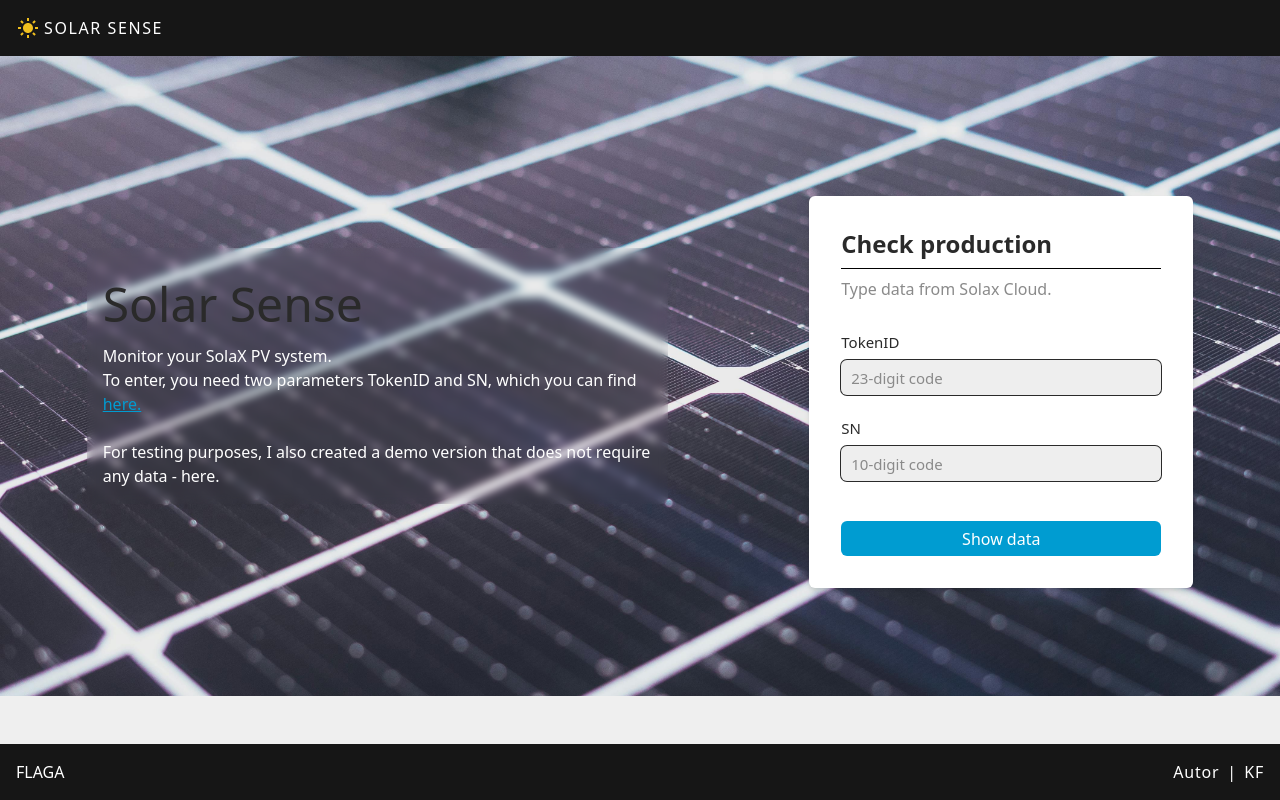
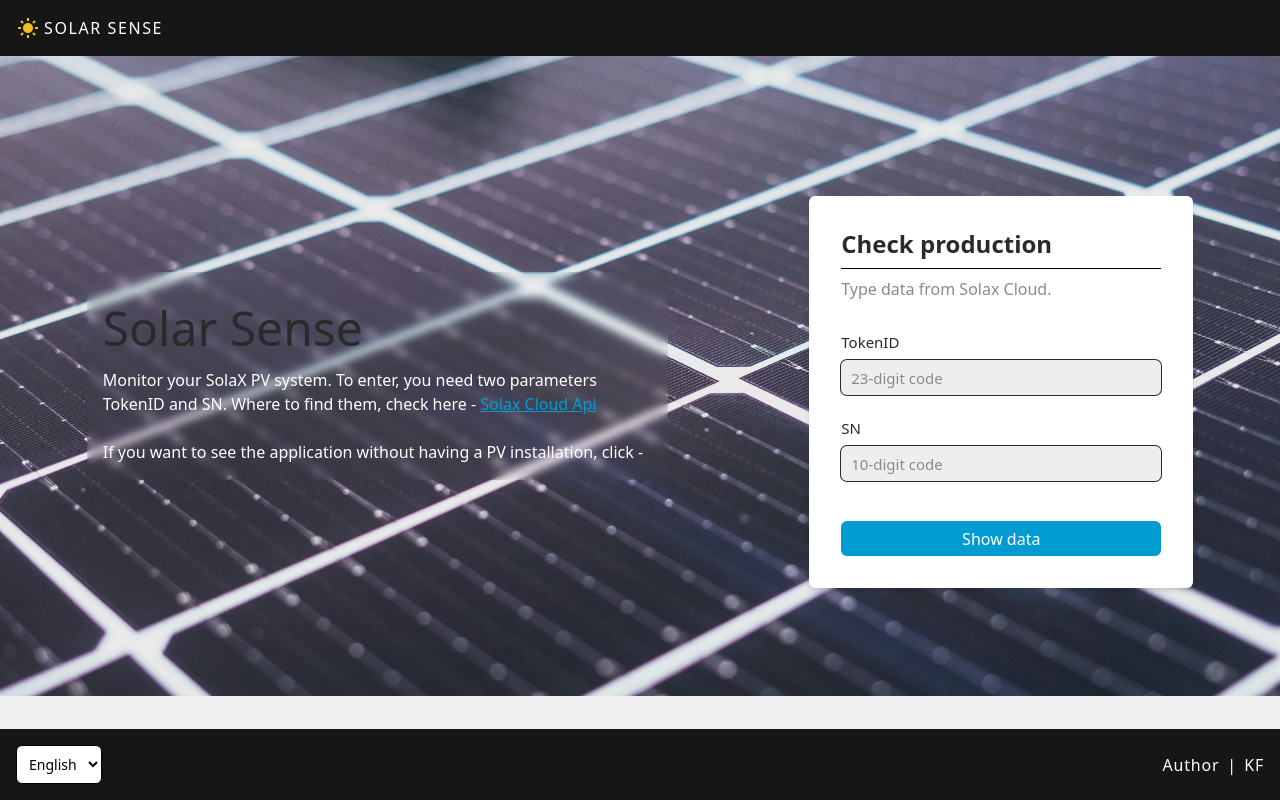
Before and after one commit to karolfaltyn/solar-sense, a React (Vite) app: page / in a window 1280 px wide. Built offline with nearby package versions, Linux system fonts and the light colour scheme.

Commit message:
added translation option

```diff
--- a/package.json
+++ b/package.json
@@ -14,14 +14,17 @@
   },
   "dependencies": {
     "@radix-ui/react-label": "^2.1.0",
+    "i18next": "^23.15.1",
     "react": "^18.3.1",
     "react-dom": "^18.3.1",
+    "react-i18next": "^15.0.1",
     "react-router-dom": "^6.26.1"
   },
   "devDependencies": {
     "@eslint/js": "^9.9.0",
     "@types/react": "^18.3.3",
     "@types/react-dom": "^18.3.0",
+    "@types/react-i18next": "^8.1.0",
     "@vitejs/plugin-react-swc": "^3.5.0",
     "autoprefixer": "^10.4.20",
     "eslint": "^9.9.0",
--- /dev/null
+++ b/public/assets/translation/en/global.json
@@ -0,0 +1,29 @@
+{
+    "header": {
+        "desc": "Monitor your SolaX PV system. To enter, you need two parameters TokenID and SN. Where to find them, check here - ",
+        "desc2": "If you want to see the application without having a PV installation, click -"
+    },
+    "form": {
+        "title": "Check production",
+        "desc": "Type data from Solax Cloud.",
+        "placeholder": "23-digit code",
+        "placeholder2": "10-digit code",
+        "button": "Show data"
+    },
+    "production": {
+        "time": "Data time",
+        "pvpower": "PV Power",
+        "ytoday": "Yeld Today",
+        "consumed": "Consumed Energy",
+        "feed": "Feed in Energy",
+        "ytotal": "Yeld Total"
+    },
+    "footer": {
+        "author": "Author"
+    },
+    "error": {
+        "desc": "Page not found",
+        "button": "Let's go back."
+    }
+
+}
--- /dev/null
+++ b/public/assets/translation/pl/global.json
@@ -0,0 +1,28 @@
+{
+    "header": {
+        "desc": "Monitoruj swoją instalację PV SolaX. Do zalogowania potrzebujesz dwóch parametrów TokenID i SN. Zobacz gdzie je znaleźć tutaj - ",
+        "desc2": "Jeśli chcesz zobaczyć aplikację, nie mając instalacji PV kliknij -  "
+    },
+    "form": {
+        "title": "Sprawdź produkcję",
+        "desc": "Wprowadź dane z Solax Cloud.",
+        "placeholder": "23-cyfrowy kod",
+        "placeholder2": "10-cyfrowy kod",
+        "button": "Pokaż dane"
+    },
+    "production": {
+        "time": "Czas danych",
+        "pvpower": "Moc PV",
+        "ytoday": "Produkcja dzisiaj",
+        "consumed": "Zużyta energia",
+        "feed": "Energia wprowadzona",
+        "ytotal": "Produkcja całkowita"
+    },
+    "footer": {
+        "author": "Autor"
+    },
+    "error": {
+        "desc": "Strona nie znaleziona",
+        "button": "Powrót"
+    }
+}
--- a/src/main.tsx
+++ b/src/main.tsx
@@ -2,6 +2,7 @@ import { StrictMode } from "react";
 import { createRoot } from "react-dom/client";
 import { App } from "./App.tsx";
 import { ApiProvider } from "./services/ApiService.ts";
+import "./utils/i18n.ts";
 
 createRoot(document.getElementById("root")!).render(
   <StrictMode>
--- a/src/pages/Error.tsx
+++ b/src/pages/Error.tsx
@@ -2,7 +2,11 @@ import { Link } from "react-router-dom";
 import { Button } from "../components/Button";
 import img_bg from "/assets/images/owl-bg.jpg";
 
+import { useTranslation } from "react-i18next";
+
 export const Error = () => {
+  const { t } = useTranslation();
+
   return (
     <div className="flex h-[80vh] flex-col items-center justify-center">
       <div
@@ -10,10 +14,10 @@ export const Error = () => {
         style={{ backgroundImage: `url(${img_bg})` }}
       >
         <h1 className="py-4 text-5xl font-medium text-darkGray">Oops!</h1>
-        <p className="text-2xl font-semibold text-white">Page not found</p>
+        <p className="text-2xl font-semibold text-white">{t("error.desc")}</p>
         <Link to="/">
           <p className="w-64 p-4 font-medium uppercase tracking-widest">
-            <Button content="Let's go back." variant="primary" />
+            <Button content={t("error.button")} variant="primary" />
           </p>
         </Link>
       </div>
--- a/src/pages/Production.tsx
+++ b/src/pages/Production.tsx
@@ -2,7 +2,11 @@ import { useApiContext } from "../services/ApiService";
 import { Box } from "../components/Box";
 import { formatDate } from "../utils/date-formatting";
 
+import { useTranslation } from "react-i18next";
+
 export const Production = () => {
+  const { t } = useTranslation();
+
   const { data } = useApiContext();
 
   return (
@@ -12,12 +16,12 @@ export const Production = () => {
           {typeof data.result === "object" && data.result !== null ? (
             <>
               <Box
-                massage="Data Time"
+                massage={t("production.time")}
                 context={formatDate(data.result.uploadTime)}
               />
 
               <Box
-                massage="PV Power"
+                massage={t("production.pvpower")}
                 context={data.result.acpower}
                 units="W"
                 variant="x2y 2x2y"
@@ -31,14 +35,14 @@ export const Production = () => {
               />
 
               <Box
-                massage="Yeld Today"
+                massage={t("production.ytoday")}
                 context={data.result.yieldtoday}
                 units="kWh"
                 extraStyle="text-green"
               />
 
               <Box
-                massage="Consumed Energy"
+                massage={t("production.consumed")}
                 context={
                   data?.result?.consumeenergy === 0
                     ? "--"
@@ -49,7 +53,7 @@ export const Production = () => {
               />
 
               <Box
-                massage="Feed in Energy"
+                massage={t("production.feed")}
                 context={
                   data?.result?.feedinpower === 0
                     ? "--"
@@ -60,7 +64,7 @@ export const Production = () => {
               />
 
               <Box
-                massage="Yeld Total"
+                massage={t("production.ytotal")}
                 context={data.result.yieldtotal}
                 units="MWh"
                 variant="xy 3xy"
--- a/src/parts/Footer.tsx
+++ b/src/parts/Footer.tsx
@@ -1,15 +1,33 @@
+import { useTranslation } from "react-i18next";
+
 export const Footer = () => {
+  const { t, i18n } = useTranslation();
+
+  const changeLanguage = (lang: string) => {
+    i18n.changeLanguage(lang);
+    localStorage.setItem("language", lang);
+  };
+
   return (
     <footer className="inset-x-0 bottom-0 bg-grayBg">
       <div className="container flex justify-between p-4">
-        <p className="text-white">FLAGA</p>
-        <div className="flex gap-2 text-white">
+        <select
+          id="language"
+          onChange={(e) => changeLanguage(e.target.value)}
+          value={i18n.language}
+          className="border-gray-300 block rounded-md border bg-white p-2 shadow-sm focus:border-indigo-500 focus:outline-none focus:ring-indigo-500 sm:text-sm"
+        >
+          <option value="en">English</option>
+          <option value="pl">Polski</option>
+        </select>
+
+        <div className="flex items-center gap-2 text-white">
           <a
             href="https://karolfaltyn.github.io"
             target="_blank"
             className="flex gap-2"
           >
-            <p className="font-light tracking-wider">Autor</p>
+            <p className="font-light tracking-wider"> {t("footer.author")}</p>
             <p className="">|</p>
             <p className="tracking-wider">KF</p>
           </a>
--- a/src/parts/Header.tsx
+++ b/src/parts/Header.tsx
@@ -1,4 +1,8 @@
+import { useTranslation } from "react-i18next";
+
 export const Header = () => {
+  const { t } = useTranslation();
+
   return (
     <div className="flex flex-col rounded-md p-4 backdrop-blur-sm">
       <header>
@@ -7,18 +11,16 @@ export const Header = () => {
         </h1>
       </header>
       <p className="text-wrap font-medium text-white xs:w-[35ch] sm:w-[40ch] lg:w-[60ch]">
-        Monitor your SolaX PV system. <br /> To enter, you need two parameters
-        TokenID and SN, which you can find{" "}
+        {t("header.desc")}
         <a
           className="text-darkBlue underline"
           href="https://www.eu.solaxcloud.com/phoebus/resource/files/userGuide/Solax_API_for_End-user_V1.0.pdf"
           target="_blank"
         >
-          here.
-        </a>{" "}
+          Solax Cloud Api
+        </a>
         <br /> <br />
-        For testing purposes, I also created a demo version that does not
-        require any data - here.
+        {t("header.desc2")}
       </p>
     </div>
   );
--- a/src/parts/LogInForm.tsx
+++ b/src/parts/LogInForm.tsx
@@ -1,6 +1,8 @@
 import { useState } from "react";
 import { useApiContext } from "../services/ApiService";
 import { useNavigate } from "react-router-dom";
+
+import { useTranslation } from "react-i18next";
 
 import { Input } from "../components/radix/Input";
 import { Button } from "../components/Button";
@@ -22,15 +24,17 @@ export const LogInForm = () => {
     navigate("/production");
   };
 
+  const { t } = useTranslation();
+
   return (
     <>
       <div className="flex w-[90vw] flex-col xs:w-96">
         <div className="my-8 flex flex-col gap-2 rounded-md bg-background p-8 shadow-md md:mt-16">
           <h1 className="text-2xl font-semibold text-darkGray">
-            Check production
+            {t("form.title")}
           </h1>
           <hr />
-          <p className="mb-4 text-gray">Type data from Solax Cloud.</p>
+          <p className="mb-4 text-gray"> {t("form.desc")}</p>
 
           <div className="flex flex-col items-center gap-10">
             <div className="flex w-full flex-col items-end gap-4">
@@ -38,7 +42,7 @@ export const LogInForm = () => {
                 content="TokenID"
                 id="tokenId"
                 value={tokenId}
-                placeholder="23-digit code"
+                placeholder={t("form.placeholder")}
                 onChange={(e) => setTokenId(e.target.value)}
               />
 
@@ -46,13 +50,13 @@ export const LogInForm = () => {
                 content="SN"
                 id="sn"
                 value={sn}
-                placeholder="10-digit code"
+                placeholder={t("form.placeholder2")}
                 onChange={(e) => setSn(e.target.value)}
               />
             </div>
 
             <Button
-              content="Show data"
+              content={t("form.button")}
               variant="primary"
               onClick={() => {
                 handleFetchData();
--- /dev/null
+++ b/src/utils/i18n.ts
@@ -0,0 +1,35 @@
+import i18n from "i18next";
+import { initReactI18next } from "react-i18next";
+import enTranslation from '../../public/assets/translation/en/global.json';
+import plTranslation from '../../public/assets/translation/pl/global.json';
+
+const resources = {
+  en: {
+    translation: enTranslation
+  },
+  pl: {
+    translation: plTranslation
+  }
+};
+
+i18n.use(initReactI18next).init({
+  resources,
+  lng: "en",
+  fallbackLng: "en",
+  interpolation: {
+    escapeValue: false
+  }
+});
+
+const savedLanguage = localStorage.getItem('language') || 'en';
+
+i18n.use(initReactI18next).init({
+  resources,
+  lng: savedLanguage,
+  fallbackLng: "en",
+  interpolation: {
+    escapeValue: false
+  }
+});
+
+export default i18n;
```
Also changed, not shown: 1 other file (tests, documents, lock files or other folders).
